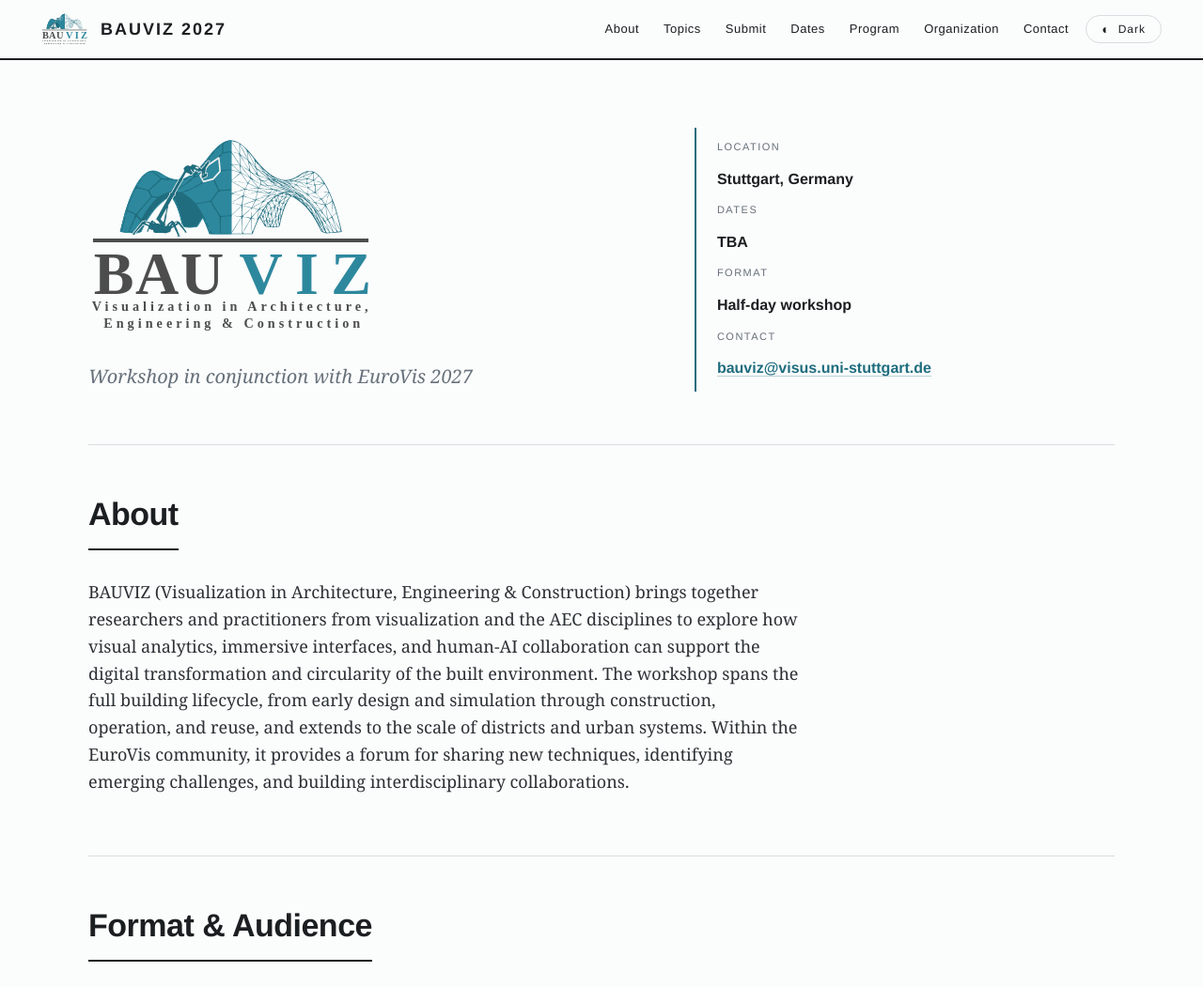
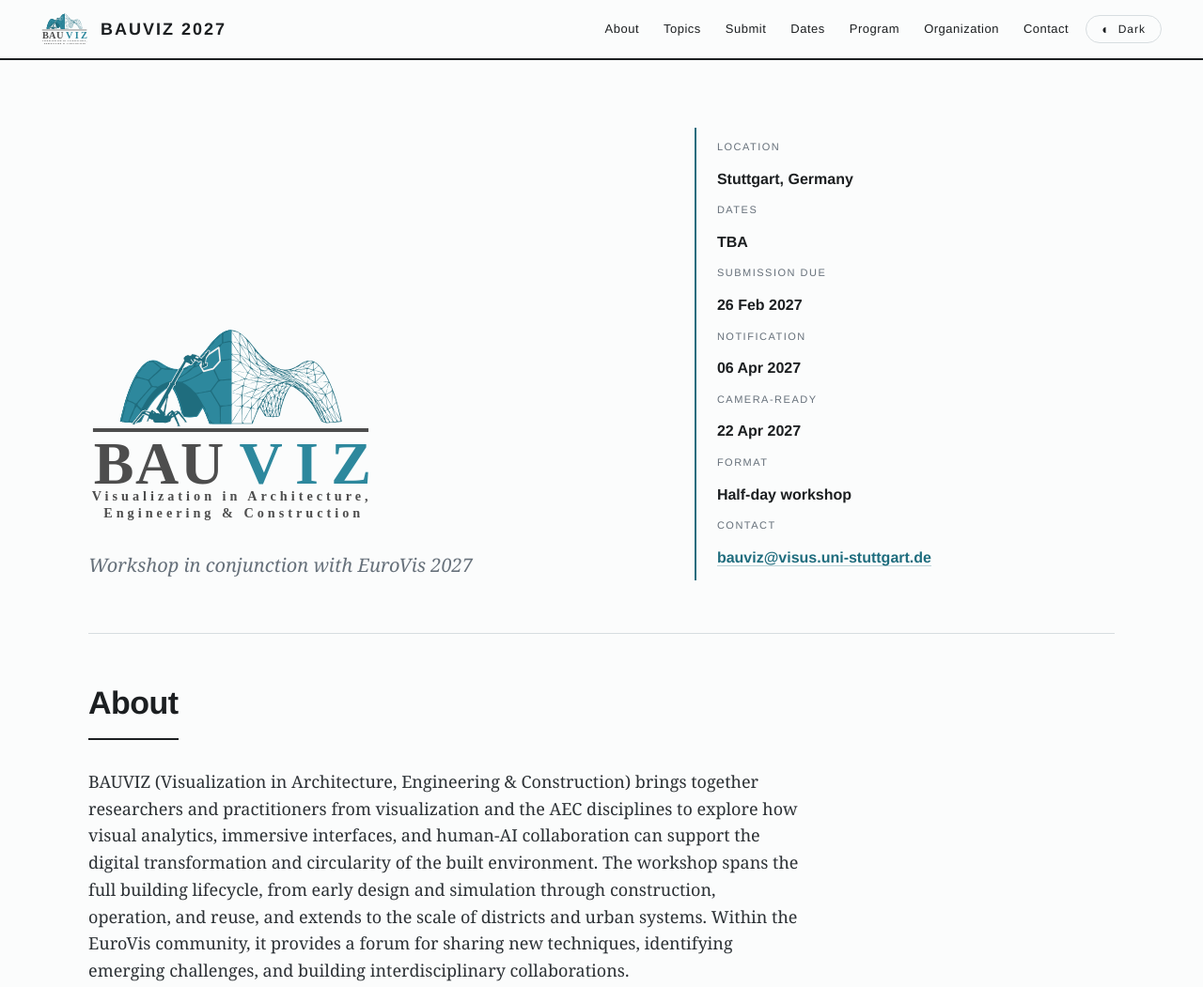
Before and after one commit to BAUVIZ/web, a plain HTML site: page index.html in a window 1280 px wide. Shown: the top 1051 px of the page at 94% size. Drawn offline with Linux system fonts and the light colour scheme.

Commit message:
Show submission/notification/camera-ready dates in top hero facts bar

```diff
--- a/index.html
+++ b/index.html
@@ -347,6 +347,9 @@ footer {
   <div class="facts">
     <div><div class="k">Location</div><div class="val">Stuttgart, Germany</div></div>
     <div><div class="k">Dates</div><div class="val">TBA</div></div>
+    <div><div class="k">Submission due</div><div class="val">26 Feb 2027</div></div>
+    <div><div class="k">Notification</div><div class="val">06 Apr 2027</div></div>
+    <div><div class="k">Camera-ready</div><div class="val">22 Apr 2027</div></div>
     <div><div class="k">Format</div><div class="val">Half-day workshop</div></div>
     <div><div class="k">Contact</div><div class="val"><a href="mailto:bauviz@visus.uni-stuttgart.de">bauviz@visus.uni-stuttgart.de</a></div></div>
   </div>
```
